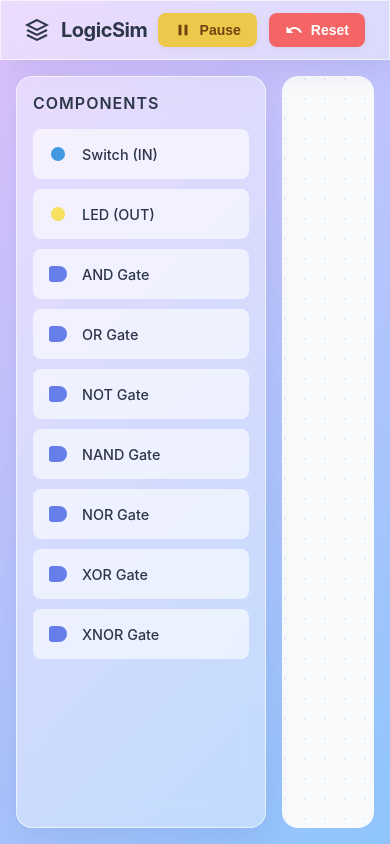
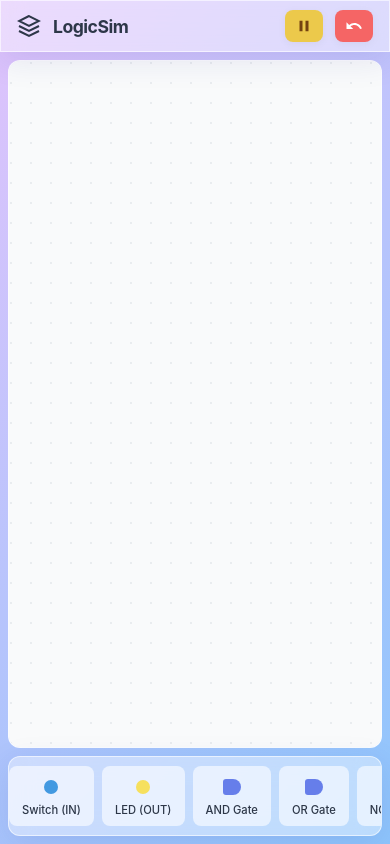
Before and after one commit to xJesusx0/logic-sim, an Angular app: page / in a window 390 px wide. Built offline with nearby package versions, Linux system fonts and the light colour scheme.

Commit message:
feat: agregar icono y responsive

```diff
--- a/src/app/app.html
+++ b/src/app/app.html
@@ -1,33 +1,40 @@
 <div class="app-container">
-  <!-- Top Navigation / Control Bar -->
   <header class="top-bar glass">
     <div class="logo">
-      <svg width="24" height="24" viewBox="0 0 24 24" fill="none" stroke="currentColor" stroke-width="2"><path d="M12 2L2 7l10 5 10-5-10-5zM2 17l10 5 10-5M2 12l10 5 10-5"/></svg>
+      <svg width="24" height="24" viewBox="0 0 24 24" fill="none" stroke="currentColor" stroke-width="2">
+        <path d="M12 2L2 7l10 5 10-5-10-5zM2 17l10 5 10-5M2 12l10 5 10-5"/>
+      </svg>
       <h1>LogicSim</h1>
     </div>
 
     <div class="controls">
       @if (isRunning()) {
         <button class="btn btn-pause" (click)="pause()">
-          <svg width="18" height="18" viewBox="0 0 24 24" fill="currentColor"><path d="M6 19h4V5H6v14zm8-14v14h4V5h-4z"/></svg>
-          Pause
+          <svg width="18" height="18" viewBox="0 0 24 24" fill="currentColor">
+            <path d="M6 19h4V5H6v14zm8-14v14h4V5h-4z"/>
+          </svg>
+          <span class="btn-label">Pause</span>
         </button>
       } @else {
         <button class="btn btn-play" (click)="play()">
-          <svg width="18" height="18" viewBox="0 0 24 24" fill="currentColor"><path d="M8 5v14l11-7z"/></svg>
-          Play
+          <svg width="18" height="18" viewBox="0 0 24 24" fill="currentColor">
+            <path d="M8 5v14l11-7z"/>
+          </svg>
+          <span class="btn-label">Play</span>
         </button>
       }
       <button class="btn btn-danger" (click)="reset()">
-        <svg width="18" height="18" viewBox="0 0 24 24" fill="currentColor"><path d="M12.5 8c-2.65 0-5.05.99-6.9 2.6L2 7v9h9l-3.62-3.62c1.39-1.16 3.16-1.88 5.12-1.88 3.54 0 6.55 2.31 7.6 5.5l2.37-.78C21.08 11.03 17.15 8 12.5 8z"/></svg>
-        Reset
+        <svg width="18" height="18" viewBox="0 0 24 24" fill="currentColor">
+          <path d="M12.5 8c-2.65 0-5.05.99-6.9 2.6L2 7v9h9l-3.62-3.62c1.39-1.16 3.16-1.88 5.12-1.88 3.54 0 6.55 2.31 7.6 5.5l2.37-.78C21.08 11.03 17.15 8 12.5 8z"/>
+        </svg>
+        <span class="btn-label">Reset</span>
       </button>
     </div>
   </header>
 
   <div class="workspace">
-    <!-- Left Panel: Components Palette -->
-    <aside class="palette glass">
+    <!-- Desktop: sidebar | Mobile: hidden (shown as bottom bar) -->
+    <aside class="palette glass desktop-palette">
       <h2>Components</h2>
       <div class="palette-group">
         @for (item of paletteItems; track item.type) {
@@ -36,7 +43,6 @@
             draggable="true"
             (dragstart)="onDragStart($event, item.type)">
             <div class="icon">
-              <!-- Placeholder simple icon based on type -->
               @if (item.type === 'SWITCH') {
                 <span class="dot input"></span>
               } @else if (item.type === 'LED') {
@@ -51,9 +57,31 @@
       </div>
     </aside>
 
-    <!-- Main Center Area: Board -->
     <main class="main-area" (dragover)="onDragOver($event)" (drop)="onDrop($event)">
       <app-board />
     </main>
   </div>
+
+  <!-- Mobile bottom palette -->
+  <div class="bottom-palette glass">
+    <div class="bottom-palette-scroll">
+      @for (item of paletteItems; track item.type) {
+        <div
+          class="palette-item-mobile"
+          draggable="true"
+          (dragstart)="onDragStart($event, item.type)">
+          <div class="icon">
+            @if (item.type === 'SWITCH') {
+              <span class="dot input"></span>
+            } @else if (item.type === 'LED') {
+              <span class="dot output"></span>
+            } @else {
+              <span class="shape gate"></span>
+            }
+          </div>
+          <span>{{ item.label }}</span>
+        </div>
+      }
+    </div>
+  </div>
 </div>
--- a/src/app/app.scss
+++ b/src/app/app.scss
@@ -201,3 +201,156 @@
 * {
   box-sizing: border-box;
 }
+
+// ─── Responsive: Mobile ───────────────────────────────────────────
+
+.btn-label {
+  // Siempre visible en desktop
+}
+
+.bottom-palette {
+  display: none; // oculta en desktop
+}
+
+@media (max-width: 768px) {
+
+  .top-bar {
+    height: 52px;
+    padding: 0 16px;
+
+    .logo h1 {
+      font-size: 1.1rem;
+    }
+  }
+
+  .controls {
+    gap: 8px;
+  }
+
+  .btn {
+    padding: 7px 10px;
+    font-size: 0.8rem;
+    gap: 4px;
+
+    // Ocultar labels en pantallas muy pequeñas
+    .btn-label {
+      display: none;
+    }
+  }
+
+  .workspace {
+    flex-direction: column;
+  }
+
+  // Ocultar sidebar en móvil
+  .desktop-palette {
+    display: none;
+  }
+
+  .main-area {
+    flex: 1;
+    margin: 8px 8px 0 8px;
+    border-radius: 12px;
+    // Dejar espacio para la bottom palette
+    margin-bottom: 0;
+  }
+
+  // Bottom palette visible en móvil
+  .bottom-palette {
+    display: block;
+    height: 80px;
+    margin: 8px;
+    border-radius: 12px;
+    overflow: hidden;
+    flex-shrink: 0;
+
+    .bottom-palette-scroll {
+      display: flex;
+      flex-direction: row;
+      align-items: center;
+      gap: 8px;
+      padding: 0 12px;
+      height: 100%;
+      overflow-x: auto;
+      overflow-y: hidden;
+      scroll-snap-type: x mandatory;
+      -webkit-overflow-scrolling: touch;
+
+      // Ocultar scrollbar pero mantener funcionalidad
+      scrollbar-width: none;
+      &::-webkit-scrollbar { display: none; }
+    }
+  }
+
+  .palette-item-mobile {
+    display: flex;
+    flex-direction: column;
+    align-items: center;
+    gap: 4px;
+    padding: 8px 12px;
+    background: rgba(255, 255, 255, 0.6);
+    border-radius: 8px;
+    cursor: grab;
+    min-width: 64px;
+    flex-shrink: 0;
+    scroll-snap-align: start;
+    transition: all 0.2s ease;
+    border: 1px solid transparent;
+    touch-action: none; // importante para drag en touch
+
+    &:active {
+      background: white;
+      transform: scale(0.95);
+    }
+
+    span {
+      font-size: 0.7rem;
+      font-weight: 500;
+      color: var(--text-dark);
+      white-space: nowrap;
+      pointer-events: none;
+    }
+
+    .icon {
+      width: 24px;
+      height: 24px;
+      display: flex;
+      justify-content: center;
+      align-items: center;
+      pointer-events: none;
+
+      .dot {
+        width: 14px;
+        height: 14px;
+        border-radius: 50%;
+        &.input  { background: #4299e1; }
+        &.output { background: #f6e05e; }
+      }
+
+      .shape {
+        width: 18px;
+        height: 16px;
+        background: #a0aec0;
+        border-radius: 3px 8px 8px 3px;
+        &.gate { background: #667eea; }
+      }
+    }
+  }
+}
+
+// Pantallas muy pequeñas (< 380px)
+@media (max-width: 380px) {
+  .top-bar {
+    height: 48px;
+    padding: 0 12px;
+  }
+
+  .main-area {
+    margin: 6px 6px 0 6px;
+  }
+
+  .bottom-palette {
+    height: 72px;
+    margin: 6px;
+  }
+}
--- a/src/index.html
+++ b/src/index.html
@@ -2,10 +2,10 @@
 <html lang="en">
 <head>
   <meta charset="utf-8">
-  <title>LogicGatesSimulator</title>
+  <title>LogicSim</title>
   <base href="/">
   <meta name="viewport" content="width=device-width, initial-scale=1">
-  <link rel="icon" type="image/x-icon" href="favicon.ico">
+  <link rel="icon" type="image/x-icon" href="icon.png">
 </head>
 <body>
   <app-root></app-root>
```
Also changed, not shown: public/icon.png (added).
